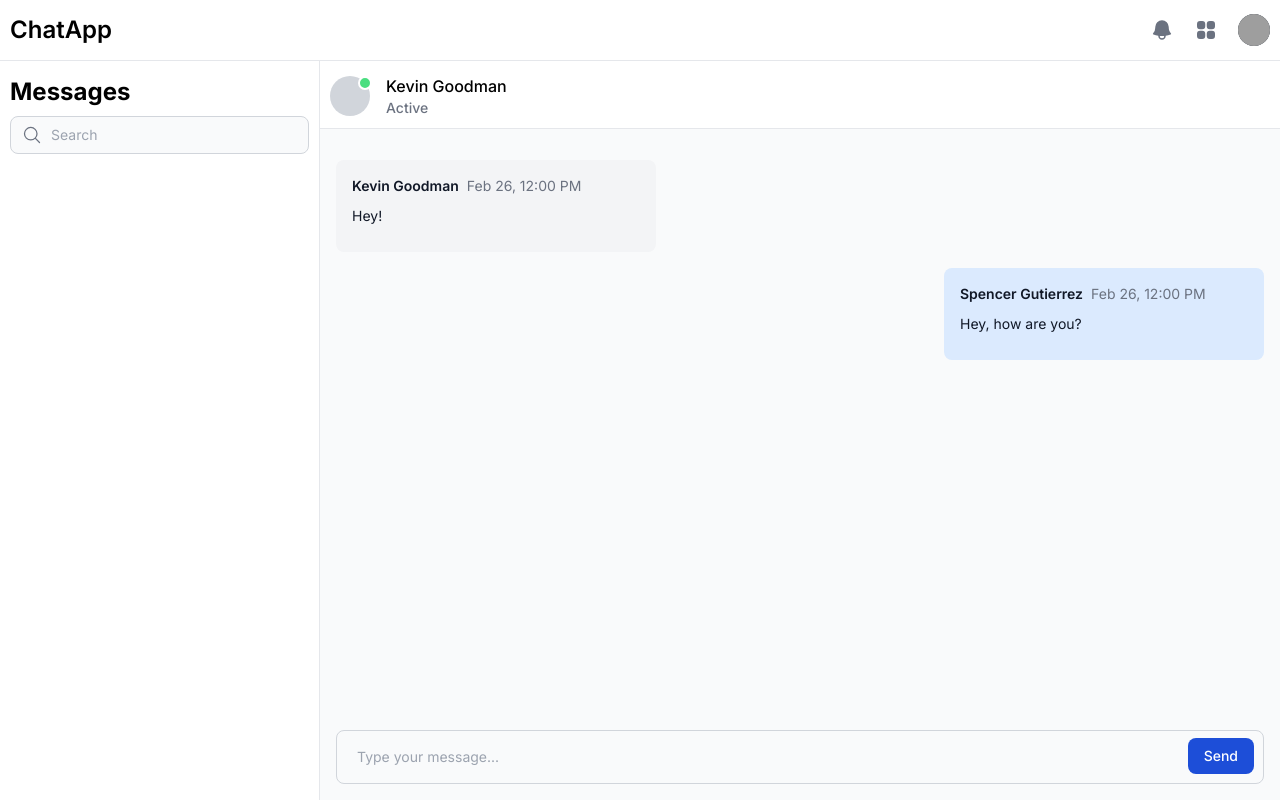
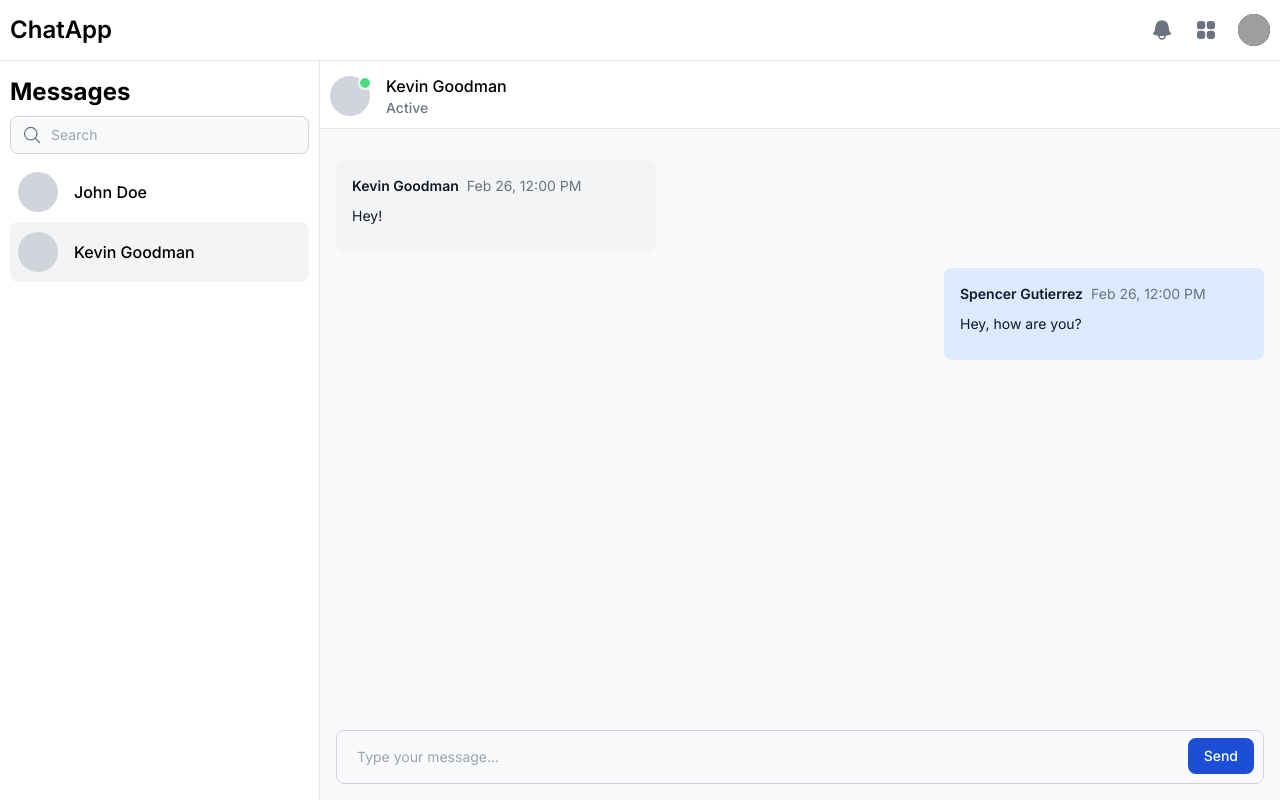
Before and after one commit to damianwysokinski/chat-app-react, a Next.js app: page /chat/2 in a window 1280 px wide. Built offline with nearby package versions, Linux system fonts and the light colour scheme; grey boxes are pictures that could not be loaded.

Commit message:
update props for Sidebar and fix formatting

```diff
--- a/src/components/Sidebar/Sidebar.tsx
+++ b/src/components/Sidebar/Sidebar.tsx
@@ -1,37 +1,38 @@
-"use client";
+'use client';
 
 import { FC, useState } from 'react';
-import { User } from '@/utils/dataUtils';
+import { Chatroom } from '@/utils/dataUtils';
 import SidebarSearchBar from './SidebarSearchBar';
 import SidebarUserList from './SidebarUserList';
 
 interface SidebarProps {
-    users: User[];
+  chatRooms: Chatroom[];
   isDrawerOpen: boolean;
 }
 
-const Sidebar: FC<SidebarProps> = ({ users, isDrawerOpen }) => {
+const Sidebar: FC<SidebarProps> = ({ chatRooms, isDrawerOpen }) => {
   const [searchQuery, setSearchQuery] = useState<string>('');
 
-  const filteredUsers = users?.filter(user =>
-    user.name.toLowerCase().includes(searchQuery.toLowerCase())
+  const filteredUsers = chatRooms.filter((chatRoom) =>
+    chatRoom.name.toLowerCase().includes(searchQuery.toLowerCase()),
   );
 
   return (
     <aside
-        className={`fixed top-0 left-0 z-40 w-80 h-screen pt-14 transition-transform ${isDrawerOpen ? '' : '-translate-x-full'} bg-white border-r border-gray-200 md:translate-x-0 dark:bg-gray-800 dark:border-gray-700`}
+      className={`fixed left-0 top-0 z-40 h-screen w-80 pt-14 transition-transform ${isDrawerOpen ? '' : '-translate-x-full'} border-r border-gray-200 bg-white md:translate-x-0 dark:border-gray-700 dark:bg-gray-800`}
       aria-label="Sidenav"
       id="drawer-navigation"
     >
-        <div className="overflow-y-auto py-5 px-2.5 h-full bg-white dark:bg-gray-800">
-          <div className="text-2xl font-bold mb-2">
-            Messages
-          </div>
-          <SidebarSearchBar searchQuery={searchQuery} setSearchQuery={setSearchQuery} />
+      <div className="h-full overflow-y-auto bg-white px-2.5 py-5 dark:bg-gray-800">
+        <div className="mb-2 text-2xl font-bold">Messages</div>
+        <SidebarSearchBar
+          searchQuery={searchQuery}
+          setSearchQuery={setSearchQuery}
+        />
         <SidebarUserList users={filteredUsers} />
       </div>
     </aside>
   );
-}
+};
 
 export default Sidebar;
--- a/src/components/Sidebar/SidebarUserItem.tsx
+++ b/src/components/Sidebar/SidebarUserItem.tsx
@@ -1,26 +1,29 @@
-import { FC } from 'react'
-import Link from 'next/link'
-import { User } from '@/utils/dataUtils';
-import { usePathname } from 'next/navigation'
+import { FC } from 'react';
+import Link from 'next/link';
+import { Chatroom } from '@/utils/dataUtils';
+import { usePathname } from 'next/navigation';
 
 interface UserItemProps {
-    user: User;
+  user: Chatroom;
 }
 
 const SidebarUserItem: FC<UserItemProps> = ({ user }) => {
-    const pathname = usePathname()
+  const pathname = usePathname();
   const isLinkActive = pathname === `/chat/${user.id}`;
 
   return (
     <li key={user.id}>
-            <Link href={`/chat/${user.id}`} className={`cursor-pointer flex items-center gap-4 px-2 py-2.5 rounded-lg hover:bg-gray-100 dark:hover:bg-gray-700 ${isLinkActive ? 'bg-gray-100 dark:bg-gray-700' : ''}`}>
-                <div className="w-10 h-10 rounded-full bg-gray-300"></div>
+      <Link
+        href={`/chat/${user.id}`}
+        className={`flex cursor-pointer items-center gap-4 rounded-lg px-2 py-2.5 hover:bg-gray-100 dark:hover:bg-gray-700 ${isLinkActive ? 'bg-gray-100 dark:bg-gray-700' : ''}`}
+      >
+        <div className="h-10 w-10 rounded-full bg-gray-300"></div>
         <div className="font-medium dark:text-white">
           <div>{user.name}</div>
         </div>
       </Link>
     </li>
   );
-}
+};
 
 export default SidebarUserItem;
--- a/src/components/Sidebar/SidebarUserList.tsx
+++ b/src/components/Sidebar/SidebarUserList.tsx
@@ -1,19 +1,17 @@
-import { FC } from 'react'
-import { User } from '@/utils/dataUtils';
+import { FC } from 'react';
+import { Chatroom } from '@/utils/dataUtils';
 import SidebarUserItem from './SidebarUserItem';
 
 interface UserListProps {
-    users: User[];
+  users: Chatroom[];
 }
 
 const SidebarUserList: FC<UserListProps> = ({ users }) => {
-    return (
-        <ul>
-            {users?.map(user => (
-                <SidebarUserItem key={user.id} user={user} />
-            ))}
-        </ul>
-    );
-}
+  return (
+    <ul>
+      {users?.map((user, index) => <SidebarUserItem key={index} user={user} />)}
+    </ul>
+  );
+};
 
 export default SidebarUserList;
```
Lines whose indentation alone changed are shown as unchanged.
